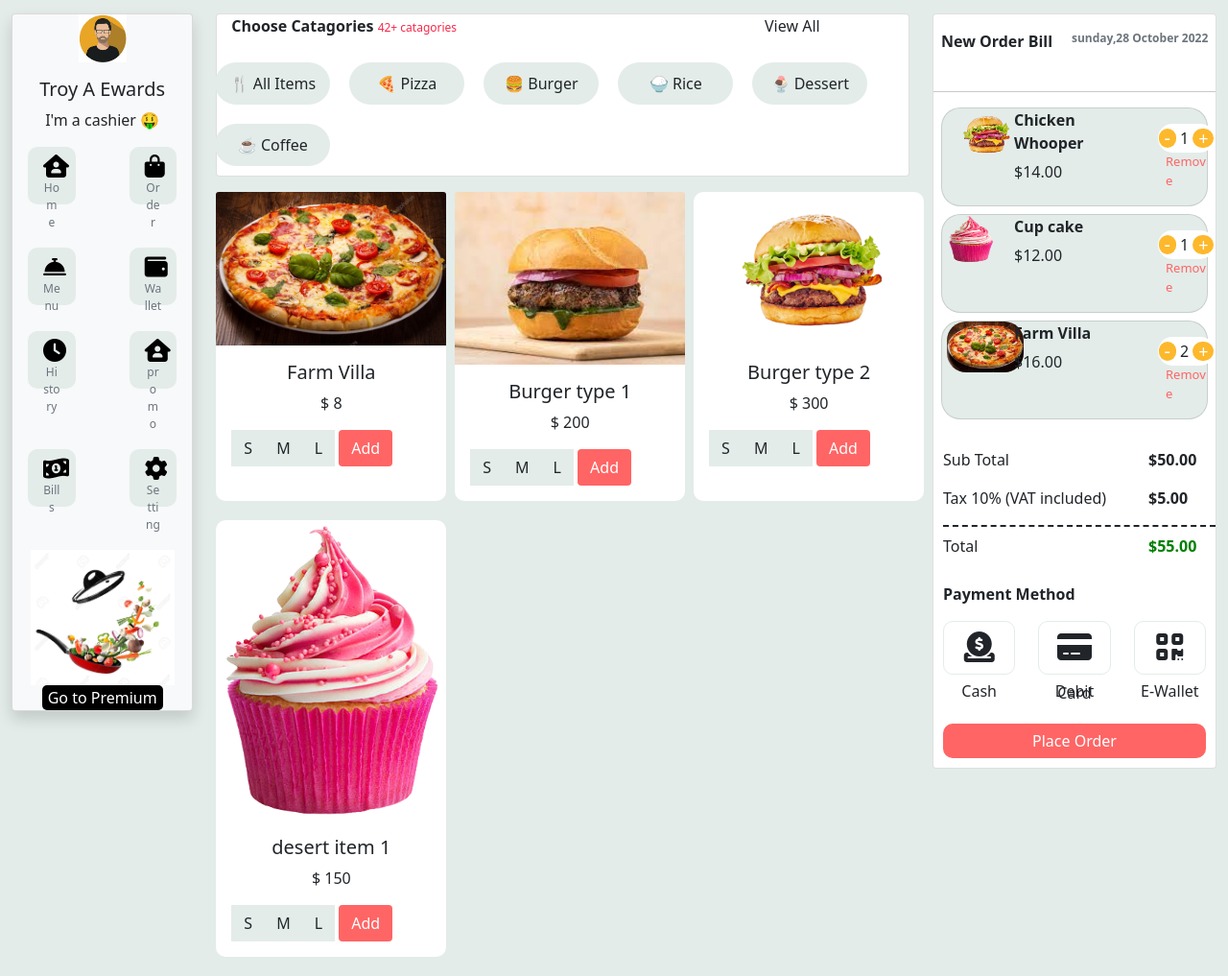
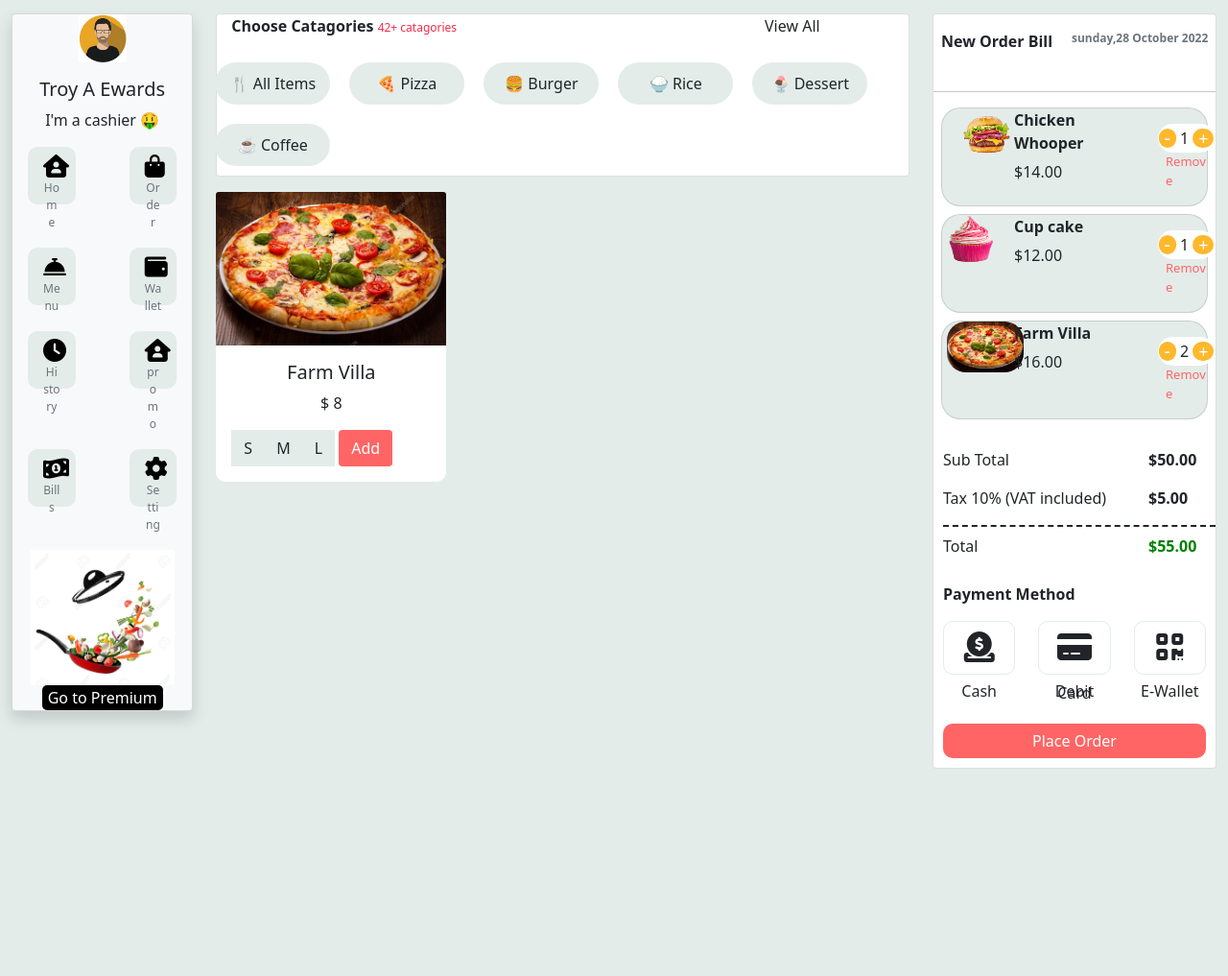
Before and after one commit to alimozzamandurjoy/Foodeology-backend, a Django app: page /?catagories=1 in a window 1280 px wide. Shown: the part 146-1163 px from the top of the page at 96% size. After the commit the page ends 947 px from the top, so only its background shows below. Run offline with Django 4.2, Linux system fonts and the light colour scheme; data comes from the database, SQL or seed files in the repository; both versions use the stored data as it was after the commit; some libraries are stand-ins or nearby versions.

Commit message:
catagory done

```diff
--- a/mysite/food/templates/food/index.html
+++ b/mysite/food/templates/food/index.html
@@ -170,9 +170,11 @@
                   style="color:rgb(248, 40, 75); font-size: 12px;">42+ catagories</span> <span class="right">View
                   All</span></p>
               <div class="row">
-                <button class="btn c6" type="button" action="">🍴 All Items</button>
+                <!-- <button class="btn c6" type="button" action="{% url 'index' %}">🍴 All Items</button> -->
+                <a class="btn c6" type="button" role="button" href="{% url 'index' %}">🍴 All Items </a>
                 {% for ca in cat %}
-                <button class="btn c6" type="button">{{ ca.catagory }}</button>
+                <!-- <button class="btn c6" type="button" name="">{{ ca.catagory }}</button> -->
+                <a href="/?catagories={{ ca.id }}" class="btn c6 text-center" role="button" >{{ ca.catagory }}</a>
                 {% endfor %}
 
               </div>
--- a/mysite/food/urls.py
+++ b/mysite/food/urls.py
@@ -5,4 +5,5 @@ from .views import *
 urlpatterns= [
 
     path("",views.index, name='index'),
+    # path("cat/<int:pk>/",views.catagory,name="catagory"),
 ]
--- a/mysite/food/views.py
+++ b/mysite/food/views.py
@@ -6,10 +6,24 @@ from .models import *
 
 def index(request):
     item_objects= Item.objects.all()
+
+    cat= Cat.objects.all()
+    # pizza=Cat.objects.filter(pk=1)
+    # print(pizza)
+
+    CATID= request.GET.get('catagories')
+    if CATID:
+        item_objects= Item.objects.filter(items= CATID)
+    else:
+        item_objects= Item.objects.all()
+
+
+    #search
     item_title= request.GET.get('search')
-    cat= Cat.objects.all()
-
     if item_title != '' and item_title is not None:
         item_objects= item_objects.filter(name__icontains= item_title)
 
     return render(request,'food/index.html',{'item_objects':item_objects, 'cat':cat})
+
+# def catagory(request,pk):
+#     cat=Cat.objects.get(pk=pk)
```
Also changed, not shown: mysite/food/admin.py (+7 -2 lines), mysite/db.sqlite3, mysite/media/images/b1.png (added), mysite/media/images/b2.2.png (added), mysite/media/images/c1.0.png (added).
